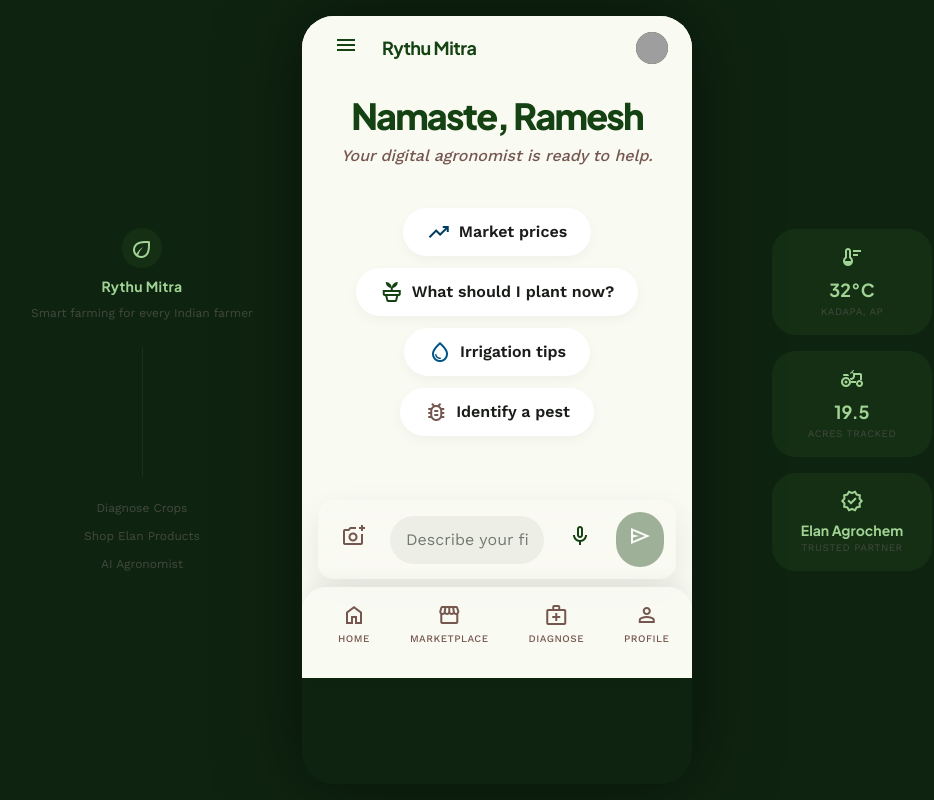
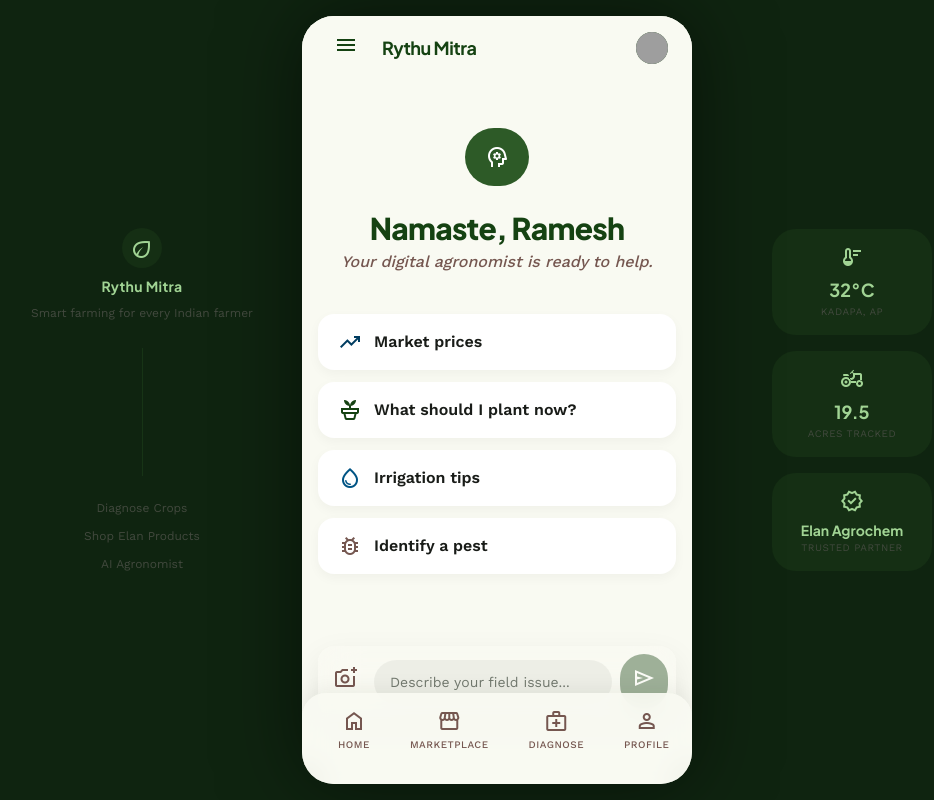
Before and after one commit to chandraiitbelec-hash/agri_experience, a Next.js app: page /chat in a window 1280 px wide. Shown: the whole page, without its empty margins (143-1077 px from the left). Built offline with nearby package versions, Linux system fonts and the light colour scheme; grey boxes are pictures that could not be loaded.

Commit message:
fix: rewrite chat layout as flex column — input pinned to bottom, messages scroll, empty state centered

```diff
--- a/app/chat/page.tsx
+++ b/app/chat/page.tsx
@@ -1,7 +1,8 @@
 "use client";
 import BottomNav from "@/components/BottomNav";
-import { useState, useRef } from "react";
+import { useState, useRef, useEffect } from "react";
 import Drawer from "@/components/Drawer";
+import Link from "next/link";
 
 interface Message {
   role: "user" | "assistant";
@@ -9,23 +10,10 @@ interface Message {
 }
 
 const suggestions = [
-  { icon: "trending_up", iconClass: "text-[#003c60]", label: "Market prices" },
-  { icon: "potted_plant", iconClass: "text-[#154212]", label: "What should I plant now?" },
-  { icon: "water_drop", iconClass: "text-[#005484]", label: "Irrigation tips" },
-  { icon: "bug_report", iconClass: "text-[#755750]", label: "Identify a pest" },
-];
-
-const initialMessages: Message[] = [
-  {
-    role: "user",
-    content:
-      "I noticed some yellow spots on my tomato leaves today. They look like concentric rings in some parts. What could it be?",
-  },
-  {
-    role: "assistant",
-    content:
-      'Based on your description of "concentric rings," this sounds like Early Blight (Alternaria solani), a common fungal disease in tomatoes. This is typically caused by warm temperatures and high humidity. Could you please upload a clear photo of the leaf? This will help me give you a definitive diagnosis and treatment plan.',
-  },
+  { icon: "trending_up",  iconClass: "text-[#003c60]", label: "Market prices" },
+  { icon: "potted_plant", iconClass: "text-[#154212]",  label: "What should I plant now?" },
+  { icon: "water_drop",   iconClass: "text-[#005484]",  label: "Irrigation tips" },
+  { icon: "bug_report",   iconClass: "text-[#755750]",  label: "Identify a pest" },
 ];
 
 export default function ChatPage() {
@@ -34,16 +22,19 @@ export default function ChatPage() {
   const [loading, setLoading] = useState(false);
   const [drawerOpen, setDrawerOpen] = useState(false);
   const fileInputRef = useRef<HTMLInputElement>(null);
+  const bottomRef = useRef<HTMLDivElement>(null);
 
-  async function sendMessage() {
-    const text = input.trim();
-    if (!text) return;
+  useEffect(() => {
+    bottomRef.current?.scrollIntoView({ behavior: "smooth" });
+  }, [messages, loading]);
 
+  async function sendMessage(text?: string) {
+    const msg = (text ?? input).trim();
+    if (!msg) return;
     setInput("");
-    const newMessages: Message[] = [...messages, { role: "user", content: text }];
+    const newMessages: Message[] = [...messages, { role: "user", content: msg }];
     setMessages(newMessages);
     setLoading(true);
-
     try {
       const res = await fetch("/api/chat", {
         method: "POST",
@@ -53,116 +44,90 @@ export default function ChatPage() {
       const data = await res.json();
       setMessages([...newMessages, { role: "assistant", content: data.reply }]);
     } catch {
-      setMessages([
-        ...newMessages,
-        {
-          role: "assistant",
-          content:
-            "I'm having trouble connecting right now. Please check your internet connection and try again.",
-        },
-      ]);
+      setMessages([...newMessages, { role: "assistant", content: "I'm having trouble connecting right now. Please try again shortly." }]);
     } finally {
       setLoading(false);
     }
   }
 
   function handleKey(e: React.KeyboardEvent) {
-    if (e.key === "Enter" && !e.shiftKey) {
-      e.preventDefault();
-      sendMessage();
-    }
+    if (e.key === "Enter" && !e.shiftKey) { e.preventDefault(); sendMessage(); }
   }
 
-  function useSuggestion(label: string) {
-    setInput(label);
-  }
+  const empty = messages.length === 0;
 
   return (
-    <div className="bg-[#f9faf2] font-['Work_Sans'] text-[#191c18]">
+    <div className="flex flex-col h-full min-h-screen bg-[#f9faf2] font-['Work_Sans'] text-[#191c18]">
       <Drawer open={drawerOpen} onClose={() => setDrawerOpen(false)} />
-      <header className="sticky top-0 w-full z-[50] flex items-center justify-between px-6 h-16 bg-[#f9faf2]">
+
+      {/* Header */}
+      <header className="sticky top-0 w-full z-[50] flex items-center justify-between px-6 h-16 bg-[#f9faf2] shrink-0">
         <div className="flex items-center gap-4">
           <button onClick={() => setDrawerOpen(true)} className="p-2 text-[#154212] hover:bg-[#e2e3dc] rounded-full transition-colors active:scale-90">
             <span className="material-symbols-outlined">menu</span>
           </button>
           <h1 className="font-['Plus_Jakarta_Sans'] font-bold text-lg tracking-tight text-[#154212]">Rythu Mitra</h1>
         </div>
+        <Link href="/profile">
           <div className="w-8 h-8 rounded-full bg-[#2d5a27] overflow-hidden">
-          <img className="w-full h-full object-cover" src="https://images.unsplash.com/photo-1507003211169-0a1dd7228f2d?w=100&q=80" alt="Farmer profile" />
+            <img className="w-full h-full object-cover" src="https://images.unsplash.com/photo-1507003211169-0a1dd7228f2d?w=100&q=80" alt="Profile" />
           </div>
+        </Link>
       </header>
 
-      <main className="pt-4 pb-4 px-4 max-w-4xl mx-auto">
-        <div className="mb-10 text-center space-y-2">
-          <h2 className="font-['Plus_Jakarta_Sans'] font-extrabold text-4xl text-[#154212] tracking-tighter">
-            Namaste, Ramesh
-          </h2>
-          <p className="text-[#755750] font-medium italic">
-            Your digital agronomist is ready to help.
-          </p>
+      {/* Messages area */}
+      <div className="flex-1 overflow-y-auto px-4 pb-4">
+        {/* Empty state */}
+        {empty && (
+          <div className="flex flex-col items-center justify-center h-full py-12 gap-6">
+            <div className="w-16 h-16 rounded-full bg-[#2d5a27] flex items-center justify-center">
+              <span className="material-symbols-outlined text-white text-3xl">psychology</span>
             </div>
-
-        {messages.length === 0 && (
-          <div className="flex flex-wrap gap-3 mb-12 justify-center">
+            <div className="text-center">
+              <h2 className="font-['Plus_Jakarta_Sans'] font-extrabold text-3xl text-[#154212] tracking-tight">Namaste, Ramesh</h2>
+              <p className="text-[#755750] font-medium italic mt-1">Your digital agronomist is ready to help.</p>
+            </div>
+            <div className="flex flex-col gap-3 w-full mt-4">
               {suggestions.map((s) => (
                 <button
                   key={s.label}
-                onClick={() => useSuggestion(s.label)}
-                className="flex items-center gap-2 px-6 py-3 bg-white rounded-xl shadow-[0_4px_12px_rgba(25,28,24,0.04)] hover:bg-[#edefe7] transition-all active:scale-95"
+                  onClick={() => sendMessage(s.label)}
+                  className="flex items-center gap-3 px-5 py-4 bg-white rounded-2xl shadow-[0_4px_12px_rgba(25,28,24,0.04)] hover:bg-[#edefe7] transition-all active:scale-95 text-left"
                 >
                   <span className={`material-symbols-outlined ${s.iconClass}`}>{s.icon}</span>
                   <span className="font-semibold text-[#191c18]">{s.label}</span>
                 </button>
               ))}
             </div>
-        )}
-
-        {messages.length > 0 && (
-          <div className="flex flex-wrap gap-3 mb-8 justify-center">
-            {suggestions.map((s) => (
-              <button
-                key={s.label}
-                onClick={() => useSuggestion(s.label)}
-                className="flex items-center gap-2 px-4 py-2 bg-white rounded-xl shadow-sm hover:bg-[#edefe7] transition-all active:scale-95 text-sm"
-              >
-                <span className={`material-symbols-outlined text-sm ${s.iconClass}`} style={{ fontSize: "1rem" }}>
-                  {s.icon}
-                </span>
-                <span className="font-medium text-[#191c18]">{s.label}</span>
-              </button>
-            ))}
           </div>
         )}
 
-        <div className="space-y-8">
+        {/* Messages */}
+        {!empty && (
+          <div className="space-y-6 pt-4">
             {messages.map((msg, i) => (
-            <div
-              key={i}
-              className={`flex items-start gap-4 ${msg.role === "user" ? "justify-end" : "justify-start"}`}
-            >
+              <div key={i} className={`flex items-end gap-3 ${msg.role === "user" ? "justify-end" : "justify-start"}`}>
                 {msg.role === "assistant" && (
-                <div className="w-10 h-10 rounded-full bg-[#2d5a27] flex items-center justify-center shrink-0 shadow-md">
-                  <span className="material-symbols-outlined text-white text-xl">psychology</span>
+                  <div className="w-8 h-8 rounded-full bg-[#2d5a27] flex items-center justify-center shrink-0">
+                    <span className="material-symbols-outlined text-white" style={{ fontSize: "1rem" }}>psychology</span>
                   </div>
                 )}
-              <div
-                className={`max-w-[80%] p-5 rounded-2xl ${
+                <div className={`max-w-[80%] px-4 py-3 rounded-2xl text-sm leading-relaxed ${
                   msg.role === "user"
-                    ? "bg-[#154212] text-white rounded-tr-none"
-                    : "bg-white text-[#191c18] rounded-tl-none shadow-[0_4px_12px_rgba(25,28,24,0.06)] border-l-4 border-[#154212]"
-                }`}
-              >
-                <p className="leading-relaxed whitespace-pre-wrap">{msg.content}</p>
+                    ? "bg-[#154212] text-white rounded-br-sm"
+                    : "bg-white text-[#191c18] rounded-bl-sm shadow-sm border-l-4 border-[#154212]"
+                }`}>
+                  {msg.content}
                 </div>
               </div>
             ))}
 
             {loading && (
-            <div className="flex items-start gap-4 justify-start">
-              <div className="w-10 h-10 rounded-full bg-[#2d5a27] flex items-center justify-center shrink-0">
-                <span className="material-symbols-outlined text-white text-xl">psychology</span>
+              <div className="flex items-end gap-3 justify-start">
+                <div className="w-8 h-8 rounded-full bg-[#2d5a27] flex items-center justify-center shrink-0">
+                  <span className="material-symbols-outlined text-white" style={{ fontSize: "1rem" }}>psychology</span>
                 </div>
-              <div className="bg-white p-5 rounded-2xl rounded-tl-none shadow-sm border-l-4 border-[#154212]">
+                <div className="bg-white px-4 py-3 rounded-2xl rounded-bl-sm shadow-sm border-l-4 border-[#154212]">
                   <div className="flex gap-1.5">
                     <span className="w-2 h-2 bg-[#154212] rounded-full animate-bounce" style={{ animationDelay: "0ms" }} />
                     <span className="w-2 h-2 bg-[#154212] rounded-full animate-bounce" style={{ animationDelay: "150ms" }} />
@@ -171,44 +136,31 @@ export default function ChatPage() {
                 </div>
               </div>
             )}
+            <div ref={bottomRef} />
           </div>
-      </main>
+        )}
+      </div>
 
-      {/* Input Bar */}
-      <div className="sticky bottom-16 w-full z-40 px-4 pb-2">
-        <div className="glass-panel p-3 rounded-2xl shadow-[0_12px_32px_rgba(25,28,24,0.08)] flex items-center gap-3">
+      {/* Input bar */}
+      <div className="shrink-0 px-4 pb-2 pt-2 bg-[#f9faf2]">
+        <div className="glass-panel p-2 rounded-2xl shadow-[0_12px_32px_rgba(25,28,24,0.08)] flex items-center gap-2">
           <input ref={fileInputRef} type="file" accept="image/*" className="hidden" onChange={(e) => {
-            if (e.target.files?.[0]) {
-              setInput("I've uploaded a photo of my crop. Can you diagnose what's wrong with it?");
-            }
+            if (e.target.files?.[0]) sendMessage("I've uploaded a photo of my crop. Can you diagnose what's wrong with it?");
           }} />
-          <button
-            onClick={() => fileInputRef.current?.click()}
-            className="p-3 text-[#755750] hover:bg-[#e2e3dc] rounded-full transition-colors"
-            title="Upload Photo"
-          >
+          <button onClick={() => fileInputRef.current?.click()} className="p-2 text-[#755750] hover:bg-[#e2e3dc] rounded-full transition-colors shrink-0">
             <span className="material-symbols-outlined">add_a_photo</span>
           </button>
-          <div className="flex-1 bg-[#e2e3dc]/50 rounded-xl px-4 py-3">
           <input
-              className="w-full bg-transparent border-none focus:ring-0 text-[#191c18] placeholder:text-[#72796e] font-['Work_Sans'] outline-none"
+            className="flex-1 bg-[#e2e3dc]/50 rounded-xl px-4 py-3 text-sm text-[#191c18] placeholder:text-[#72796e] outline-none focus:bg-[#e2e3dc] transition-colors"
             placeholder="Describe your field issue..."
-              type="text"
             value={input}
             onChange={(e) => setInput(e.target.value)}
             onKeyDown={handleKey}
           />
-          </div>
           <button
-            className="p-3 text-[#154212] hover:bg-[#bcf0ae] rounded-full transition-colors"
-            title="Voice Input"
-          >
-            <span className="material-symbols-outlined">mic</span>
-          </button>
-          <button
-            onClick={sendMessage}
+            onClick={() => sendMessage()}
             disabled={!input.trim() || loading}
-            className="bg-[#154212] p-3 text-white rounded-xl hover:opacity-90 active:scale-95 transition-all disabled:opacity-40"
+            className="bg-[#154212] p-3 text-white rounded-xl hover:bg-[#2d5a27] active:scale-95 transition-all disabled:opacity-40 shrink-0"
           >
             <span className="material-symbols-outlined">send</span>
           </button>
```
Lines whose indentation alone changed are shown as unchanged.
